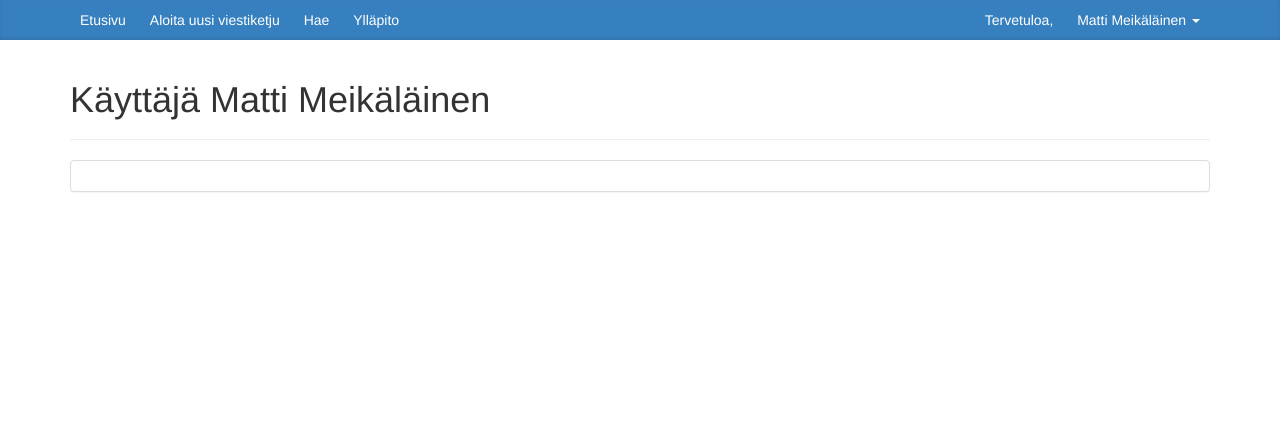
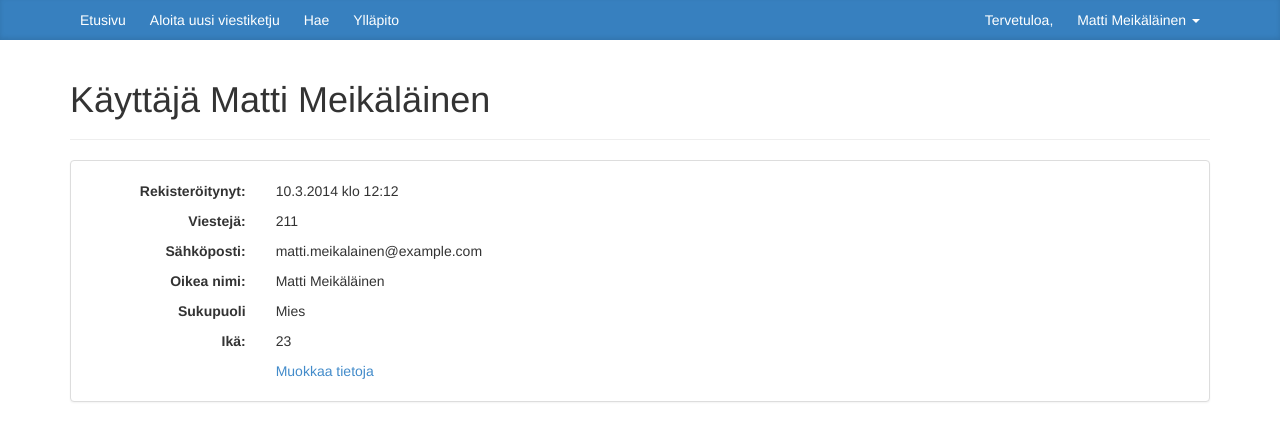
Before and after one commit to jruo/tsoha, a PHP site: page /html-demo/profile.html in a window 1280 px wide. Shown: the top 441 px of the page. Run offline with PHP 8.4, Linux system fonts and the light colour scheme; some libraries are stand-ins or nearby versions.

Commit message:
käyttöliittymää

```diff
--- a/public/css/default.css
+++ b/public/css/default.css
@@ -30,6 +30,19 @@
     font-size: 90%;
 }
 
+.forum-profile-info-panel .row {
+    padding: 5px 0 5px 0;
+}
+
+.forum-profile-info-header {
+    font-weight: bold;
+    text-align: right;
+}
+
+.panel-primary .forum-post-heading a {
+    color: white;
+}
+
 .forum-right {
     float: right;
 }
--- a/public/html-demo/profile.html
+++ b/public/html-demo/profile.html
@@ -35,9 +35,31 @@
             <div class="page-header">
                 <h1>Käyttäjä Matti Meikäläinen</h1>
             </div>
-            <div class="panel panel-default">
+            <div class="panel panel-default forum-profile-info-panel">
                 <div class="panel-body">
-
+                    <div class="row">
+                        <div class="col-md-2 forum-profile-info-header">Rekisteröitynyt:</div>
+                        <div class="col-md-10">10.3.2014 klo 12:12</div>
+                    </div><div class="row">
+                        <div class="col-md-2 forum-profile-info-header">Viestejä:</div>
+                        <div class="col-md-10">211</div>
+                    </div><div class="row">
+                        <div class="col-md-2 forum-profile-info-header">Sähköposti:</div>
+                        <div class="col-md-10">matti.meikalainen@example.com</div>
+                    </div><div class="row">
+                        <div class="col-md-2 forum-profile-info-header">Oikea nimi:</div>
+                        <div class="col-md-10">Matti Meikäläinen</div>
+                    </div><div class="row">
+                        <div class="col-md-2 forum-profile-info-header">Sukupuoli</div>
+                        <div class="col-md-10">Mies</div>
+                    </div>
+                    <div class="row">
+                        <div class="col-md-2 forum-profile-info-header">Ikä:</div>
+                        <div class="col-md-10">23</div>
+                    </div>
+                    <div class="row">
+                        <div class="col-md-offset-2 col-md-10"><a href="/tsoha/html-demo/edit-profile.html">Muokkaa tietoja</a></div>
+                    </div>
                 </div>
             </div>
         </div>
```
Also changed, not shown: public/html-demo/topic.html (+23 -4 lines).
